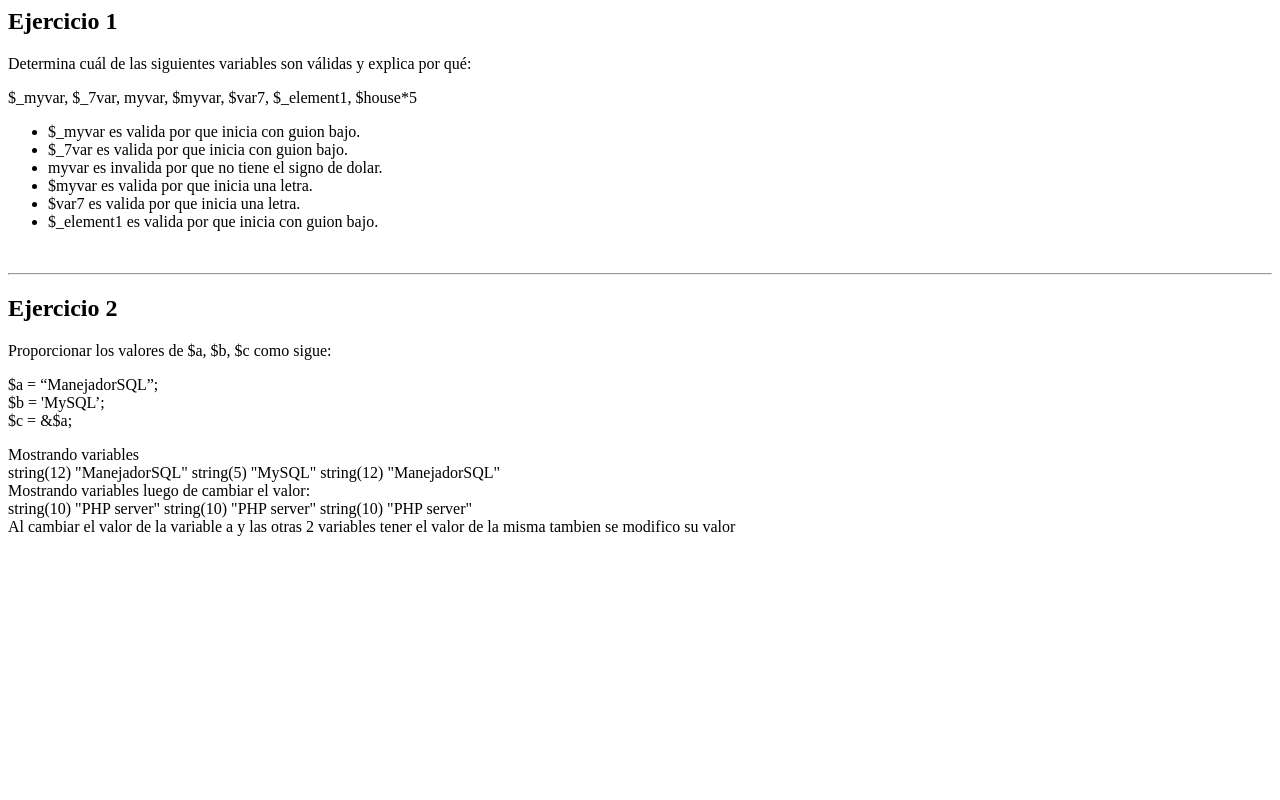
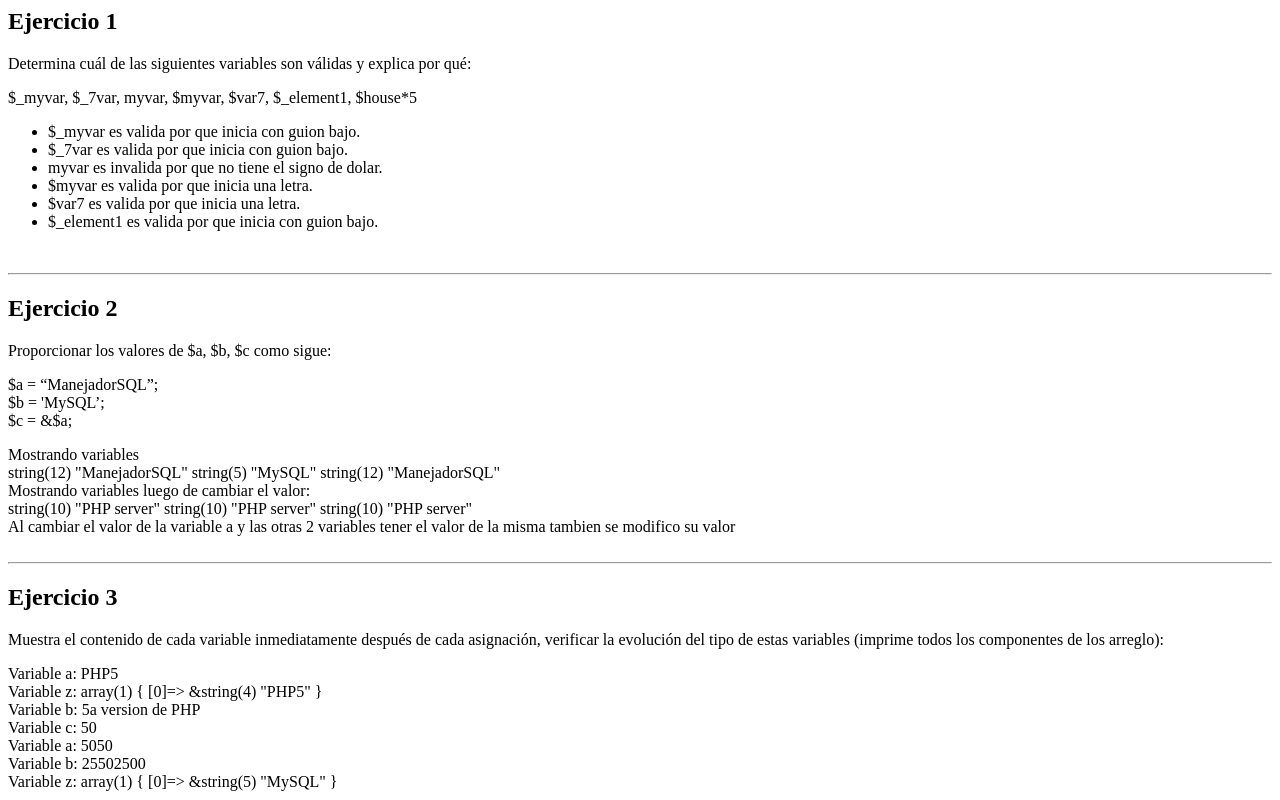
Before and after one commit to Mmontiel13/tecweb, a PHP site: page / in a window 1280 px wide. Run offline with PHP 8.4, Linux system fonts and the light colour scheme.

Commit message:
Tercer ejercicio completado

```diff
--- a/practicas/p03/index.php
+++ b/practicas/p03/index.php
@@ -58,5 +58,36 @@
        echo 'Al cambiar el valor de la variable a y las otras 2 variables tener el valor de la misma tambien se modifico su valor';
        echo '<br>';
     ?>
+    <br><hr>
+    <h2> Ejercicio 3 </h2>
+    <p>
+        Muestra el contenido de cada variable inmediatamente después de cada asignación,
+        verificar la evolución del tipo de estas variables (imprime todos los componentes de los
+        arreglo):
+    </p>
+    <?php
+        $a = "PHP5";
+        echo 'Variable a: '.$a;
+        echo '<br>';
+        $z[] = &$a;
+        echo 'Variable z: ';
+        var_dump($z);
+        echo '<br>';
+        $b = "5a version de PHP";
+        echo 'Variable b: '.$b;
+        echo '<br>';
+        @$c = $b*10;
+        echo 'Variable c: '.$c;
+        echo '<br>';
+        $a .= $b;
+        echo 'Variable a: '.$a;
+        echo '<br>';
+        $b *= $c;
+        echo 'Variable b: '.$b;
+        echo '<br>';
+        $z[0] = "MySQL";
+        echo 'Variable z: ';
+        var_dump($z);
+    ?>
 </body>
 </html>
```
